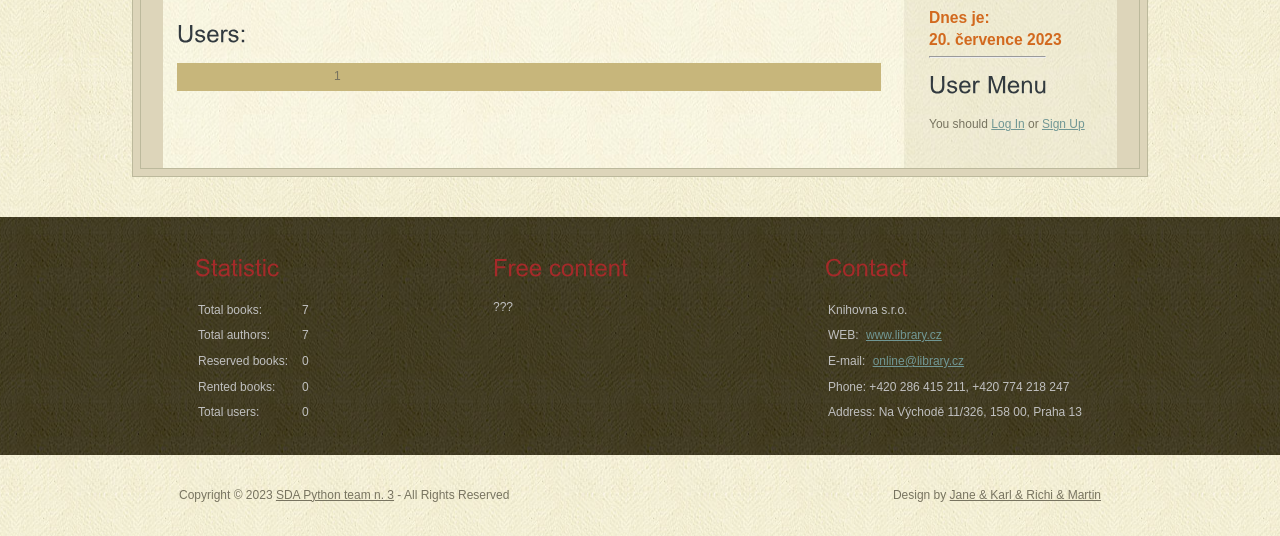
After one commit to Tacud1810/finalproject, a Django app: page /users/ in a window 1280 px wide. The commit adds this page. Shown: the part 524-1060 px from the top of the page. Run offline with Django 4.2, Linux system fonts and the light colour scheme; data comes from the database, SQL or seed files in the repository; data that the repository does not hold is empty.

```diff
--- a/accounts/views.py
+++ b/accounts/views.py
@@ -23,7 +23,6 @@ class SignUpForm(UserCreationForm):
         user = super().save(commit)
         person = Person(user=user)
         if commit:
-            person.pay_to = (datetime.now() + timedelta(days=28))
             person.save()
         return user
 
--- a/viewer/models.py
+++ b/viewer/models.py
@@ -8,7 +8,7 @@ from django.db.models import CASCADE
 
 class Person(models.Model):
 	user = models.OneToOneField(User, on_delete=CASCADE)
-	pay_to = models.DateField()
+	pay_to = models.DateField(null=True, blank=True)
 
 	def __str__(self):
 		return f"{self.user.username} - {self.user.first_name} {self.user.last_name}"
@@ -125,6 +125,8 @@ class Rented(models.Model):
 	return_date = models.DateField(blank=True, null=True)
 	returned = models.BooleanField(default=False, null=True, blank=True)
 	canceled = models.BooleanField(default=False)
+	return_to_date = models.DateField(blank=True, null=True)
+	extend = models.BooleanField(blank=True, null=True)
 
 	def __str__(self):
 		return f"{self.id_book.name} - {self.id_user}"
@@ -135,6 +137,7 @@ class Reserved(models.Model):
 	id_user = models.ForeignKey(Person, on_delete=models.SET_NULL, null=True, blank=True, default=None)
 	reservation_date = models.DateField(auto_now_add=True)
 	email_sent = models.BooleanField(default=False, null=True, blank=True)
+	canceled = models.BooleanField(default=False)
 
 	def __str__(self):
 		return f"{self.id_book.name} - {self.id_user}"
--- a/viewer/static/style.css
+++ b/viewer/static/style.css
@@ -146,7 +146,7 @@ a.com span {
 	margin:0;
 	padding:0;
 	float:left;
-	width:654px;
+	width:754px;
 }
 .content .mainbar img {
 	padding:7px;
@@ -171,7 +171,7 @@ a.com span {
 
 .article table{
 	background-color:#C7B67B;
-	width: 38rem;
+	width: 44rem;
 }
 
 .article td{
@@ -199,11 +199,11 @@ a.com span {
 .content .sidebar {
 	padding:0;
 	float:right;
-	width:300px;
+	width:230px;
 }
 .content .sidebar .gadget {
 	margin:0;
-	padding:8px 16px 8px 40px;
+	padding:8px 16px 8px 20px;
 }
 
 .date {
--- a/viewer/templates/index.html
+++ b/viewer/templates/index.html
@@ -89,7 +89,7 @@
               </script>
               <span class="date">Dnes je:</span></br>
               <span class="date" id="datum"></span>
-              <hr width="215px" align="left">
+              <hr width="115px" align="left">
               <h2 class="star">User Menu</h2>
               <ul class="sb_menu">
                 {% if user.is_authenticated %}
@@ -106,6 +106,7 @@
                   <li><a href="{% url 'genres' %}">Genres (new / edit / delete)</a></li>
                   <li><a href="{% url 'languages' %}">Languages (new / edit / delete)</a></li>
                   <li><a href="{% url 'booked' %}">Booked and rented books</a></li>
+                  <li><a href="{% url 'users' %}">Users</a></li>
                 {% endif %}
               </ul>
             </div>
--- /dev/null
+++ b/viewer/templates/users.html
@@ -0,0 +1,43 @@
+{% extends 'index.html' %}
+{% block content %}
+
+<h2><span>Users:</span> </h2>
+<ul>
+    {% for user in users %}
+      <blockquote>
+        <li><a href="{% url 'user_page' user.id %}">{{ user }}</a></li>
+      </blockquote>
+    {% endfor %}
+</ul>
+
+
+<table class="table">
+  <tr><td>
+    {% if users.has_previous %}
+      <a href="?page={{ users.previous_page_number }}">Previous</a>
+    {% endif %}
+    </td>
+    <td class="td_center">
+    {% if users.number > 10 %}
+      <a href="?page=1">1</a>
+      <span class="ellipsis">...</span>
+    {% endif %}
+    {% for i in users.paginator.page_range %}
+      {% if users.number == i %}
+        <span class="current-page">{{ i }}</span>
+      {% elif i > users.number|add:'-5' and i < users.number|add:'5' %}
+        <a href="?page={{ i }}">{{ i }}</a>
+      {% endif %}
+    {% endfor %}
+    {% if users.number < users.paginator.num_pages|add:'-10' %}
+      <span class="ellipsis">...</span>
+      <a href="?page={{ users.paginator.num_pages }}">{{ users.paginator.num_pages }}</a>
+    {% endif %}
+    </td>
+    <td class="td_right" colspan="3">
+    {% if users.has_next %}
+      <a href="?page={{ users.next_page_number }}">Next</a>
+    {% endif %}
+    </td>
+</table>
+ {% endblock %}
--- a/viewer/urls.py
+++ b/viewer/urls.py
@@ -43,4 +43,8 @@ urlpatterns = [
     path('booked/', booked, name='booked'),
     path('change_booked/', change_booked, name='change_booked'),
 
+    path('users/', UsersView.as_view(), name='users'),
+    path('user/<pk>/', user_page, name='user_page'),
+
+
 ]
--- a/viewer/views.py
+++ b/viewer/views.py
@@ -1,5 +1,5 @@
 import json
-from datetime import datetime
+from datetime import datetime, timedelta
 
 from django import forms
 from django.core.exceptions import ValidationError
@@ -17,14 +17,14 @@ from django.contrib.auth.decorators import login_required
 
 # Create your views here.
 def home(request):
-    return render(request, template_name="index.html")
+	return render(request, template_name="index.html")
 
 
 def new_books(request):
-    book_list = Book.objects.all().order_by('-id')
-    genres_list = Genre.objects.all()
-    context = {'books': book_list, 'genres': genres_list}
-    return render(request, template_name='index.html', context=context)
+	book_list = Book.objects.all().order_by('-id')
+	genres_list = Genre.objects.all()
+	context = {'books': book_list, 'genres': genres_list}
+	return render(request, template_name='index.html', context=context)
 
 
 # class NewBookView(TemplateView):
@@ -40,31 +40,31 @@ def new_books(request):
 
 
 def authors(request):
-    author_list = Author.objects.all()
-    context = {'authors': author_list}
-    return render(request, template_name='authors.html', context=context)
+	author_list = Author.objects.all()
+	context = {'authors': author_list}
+	return render(request, template_name='authors.html', context=context)
 
 
 def genres(request):
-    genres_list = Genre.objects.all()
-    context = {'genres': genres_list}
-    return render(request, template_name='genres.html', context=context)
+	genres_list = Genre.objects.all()
+	context = {'genres': genres_list}
+	return render(request, template_name='genres.html', context=context)
 
 
 def authors_ad(request):
-    authors_list = Author.objects.all()
-    context = {'authors': authors_list}
-    return render(request, template_name='authors_ad.html', context=context)
+	authors_list = Author.objects.all()
+	context = {'authors': authors_list}
+	return render(request, template_name='authors_ad.html', context=context)
 
 
 def languages(request):
-    languages_list = Language.objects.all()
-    context = {'languages': languages_list}
-    return render(request, template_name='languages.html', context=context)
+	languages_list = Language.objects.all()
+	context = {'languages': languages_list}
+	return render(request, template_name='languages.html', context=context)
 
 
 def conditions(request):
-    return render(request, template_name='conditions.html')
+	return render(request, template_name='conditions.html')
 
 
 # def books(request):
@@ -75,65 +75,64 @@ def conditions(request):
 # 	return render(request, template_name='books.html', context=context)
 
 class BooksView(TemplateView):
-    template_name = 'books.html'
-    book_list = Book.objects.all()
-    author_list = Author.objects.all()
-    # extra_context = {'books': book_list, 'author': author_list}
-    paginator = Paginator(book_list, 10)
+	template_name = 'books.html'
+	book_list = Book.objects.all().order_by('name')
+	author_list = Author.objects.all()
+	paginator = Paginator(book_list, 10)
 
-    def get_context_data(self, **kwargs):
-        context = super().get_context_data(**kwargs)
-        page_number = self.request.GET.get('page')
-        page_obj = self.paginator.get_page(page_number)
-        context['books'] = page_obj
-        context['authors'] = self.author_list
-        return context
+	def get_context_data(self, **kwargs):
+		context = super().get_context_data(**kwargs)
+		page_number = self.request.GET.get('page')
+		page_obj = self.paginator.get_page(page_number)
+		context['books'] = page_obj
+		context['authors'] = self.author_list
+		return context
 
 
 class BookForm(ModelForm):
-    class Meta:
-        model = Book
-        fields = '__all__'
+	class Meta:
+		model = Book
+		fields = '__all__'
 
-    def clean_name(self):
-        cleaned_data = super().clean()
-        name = cleaned_data.get('name').strip()
-        if len(name) < 3:
-            raise ValidationError('Name should have minimum 3 letters')
-        name = name.title()
-        return name
+	def clean_name(self):
+		cleaned_data = super().clean()
+		name = cleaned_data.get('name').strip()
+		if len(name) < 3:
+			raise ValidationError('Name should have minimum 3 letters')
+		name = name.title()
+		return name
 
-    def clean_original_name(self):
-        cleaned_data = super().clean()
-        name = cleaned_data.get('original_name').strip()
-        if len(name) < 3:
-            raise ValidationError('Name should have minimum 3 letters')
-        name = name.title()
-        return name
+	def clean_original_name(self):
+		cleaned_data = super().clean()
+		name = cleaned_data.get('original_name').strip()
+		if len(name) < 3:
+			raise ValidationError('Name should have minimum 3 letters')
+		name = name.title()
+		return name
 
-    def clean_year(self):
-        cleaned_data = super().clean()
-        year = cleaned_data.get('year')
-        if year:
-            current_year = timezone.now().year
+	def clean_year(self):
+		cleaned_data = super().clean()
+		year = cleaned_data.get('year')
+		if year:
+			current_year = timezone.now().year
 
-        if year < 1500 or year > current_year:
-            raise ValidationError('Enter correct year')
-        return year
+		if year < 1500 or year > current_year:
+			raise ValidationError('Enter correct year')
+		return year
 
-    def clean_description(self):
-        cleaned_data = super().clean()
-        description = cleaned_data.get('description').strip()
-        if len(description) < 20:
-            raise ValidationError('Description should have minimum 20 letters')
-        return description
+	def clean_description(self):
+		cleaned_data = super().clean()
+		description = cleaned_data.get('description').strip()
+		if len(description) < 20:
+			raise ValidationError('Description should have minimum 20 letters')
+		return description
 
-    def clean_page(self):
-        cleaned_data = super().clean()
-        page = cleaned_data.get('page')
-        if (page < 1 or page > 9999):
-            raise ValidationError('Enter correct number of pages')
-        return page
+	def clean_page(self):
+		cleaned_data = super().clean()
+		page = cleaned_data.get('page')
+		if (page < 1 or page > 9999):
+			raise ValidationError('Enter correct number of pages')
+		return page
 
 
 # def clean_isbn(self):
@@ -165,260 +164,294 @@ class BookForm(ModelForm):
 
 
 class LoginRequiredMixin:
-    @classmethod
-    def as_view(cls, **kwargs):
-        view = super().as_view(**kwargs)
-        return login_required(view)
+	@classmethod
+	def as_view(cls, **kwargs):
+		view = super().as_view(**kwargs)
+		return login_required(view)
 
 
 class BookCreateView(LoginRequiredMixin, CreateView):
-    template_name = 'new_book.html'
-    form_class = BookForm
-    success_url = reverse_lazy('home')
+	template_name = 'new_book.html'
+	form_class = BookForm
+	success_url = reverse_lazy('home')
 
 
 class BookUpdateView(LoginRequiredMixin, UpdateView):
-    template_name = 'new_book.html'
-    model = Book
-    form_class = BookForm
-    success_url = reverse_lazy('books')
+	template_name = 'new_book.html'
+	model = Book
+	form_class = BookForm
+	success_url = reverse_lazy('books')
 
 
 class BookDeleteView(LoginRequiredMixin, DeleteView):
-    template_name = 'book_delete_confirm.html'
-    model = Book
-    success_url = reverse_lazy('books')
+	template_name = 'book_delete_confirm.html'
+	model = Book
+	success_url = reverse_lazy('books')
 
 
 def book(request, pk):
-    book = Book.objects.get(id=pk)
-    context = {'book': book}
-    return render(request, template_name='book.html', context=context)
+	book = Book.objects.get(id=pk)
+	context = {'book': book}
+	return render(request, template_name='book.html', context=context)
+
+
+class UsersView(TemplateView):
+	template_name = 'users.html'
+	users_list = Person.objects.all().order_by('user')
+	paginator = Paginator(users_list, 10)
+
+	def get_context_data(self, **kwargs):
+		context = super().get_context_data(**kwargs)
+		page_number = self.request.GET.get('page')
+		page_obj = self.paginator.get_page(page_number)
+		context['users'] = page_obj
+		return context
+
+
+def user_page(request, pk):
+	user = Person.objects.get(id=pk)
+	context = {'user': user}
+	return render(request, template_name='user.html', context=context)
 
 
 def author(request, pk):
-    author = Author.objects.get(id=pk)
-    writing = Book.objects.filter(author=author)
-    context = {'author': author, 'writing': writing}
-    return render(request, template_name='author.html', context=context)
+	author = Author.objects.get(id=pk)
+	writing = Book.objects.filter(author=author)
+	context = {'author': author, 'writing': writing}
+	return render(request, template_name='author.html', context=context)
 
 
 class AuthorForm(ModelForm):
-    class Meta:
-        model = Author
-        fields = '__all__'
+	class Meta:
+		model = Author
+		fields = '__all__'
 
-    def clean_name(self):
-        cleaned_data = super().clean()
-        name = cleaned_data.get('name')
-        if not name.replace(" ", "").isalpha():
-            raise ValidationError('Enter correct name')
-        return name
+	def clean_name(self):
+		cleaned_data = super().clean()
+		name = cleaned_data.get('name')
+		if not name.replace(" ", "").isalpha():
+			raise ValidationError('Enter correct name')
+		return name
 
-    def clean_birth_date(self):
-        cleaned_data = super().clean()
-        birth_date = cleaned_data.get('birth_date')
-        if birth_date:
-            birth_year = birth_date.year
-            current_date = timezone.now().date()
-            current_year = timezone.now().year
-            if birth_year < 1500 or birth_year > current_year:
-                raise ValidationError('Invalid year of birth')
-            if birth_date > current_date:
-                raise ValidationError('Date cannot be in the future')
-        return birth_date
+	def clean_birth_date(self):
+		cleaned_data = super().clean()
+		birth_date = cleaned_data.get('birth_date')
+		if birth_date:
+			birth_year = birth_date.year
+			current_date = timezone.now().date()
+			current_year = timezone.now().year
+			if birth_year < 1500 or birth_year > current_year:
+				raise ValidationError('Invalid year of birth')
+			if birth_date > current_date:
+				raise ValidationError('Date cannot be in the future')
+		return birth_date
 
 
 class AuthorCreateView(LoginRequiredMixin, CreateView):
-    template_name = 'new_author.html'
-    form_class = AuthorForm
-    success_url = reverse_lazy('authors_ad')
+	template_name = 'new_author.html'
+	form_class = AuthorForm
+	success_url = reverse_lazy('authors_ad')
 
 
 class AuthorUpdateView(LoginRequiredMixin, UpdateView):
-    template_name = 'new_author.html'
-    model = Author
-    form_class = AuthorForm
-    success_url = reverse_lazy('authors_ad')
+	template_name = 'new_author.html'
+	model = Author
+	form_class = AuthorForm
+	success_url = reverse_lazy('authors_ad')
 
 
 class AuthorDeleteView(LoginRequiredMixin, DeleteView):
-    template_name = 'author_delete_confirm.html'
-    model = Author
-    success_url = reverse_lazy('authors_ad')
+	template_name = 'author_delete_confirm.html'
+	model = Author
+	success_url = reverse_lazy('authors_ad')
 
 
 class GenreForm(ModelForm):
-    class Meta:
-        model = Genre
-        fields = '__all__'
+	class Meta:
+		model = Genre
+		fields = '__all__'
 
-    def clean_name(self):
-        cleaned_data = super().clean()
-        name = cleaned_data.get('name').strip()
-        allowed = ["sci-fi"]
-        if len(name) < 3:
-            raise ValidationError('Genre should have minimum 3 letters')
-        if not (name.replace(" ", "").isalpha() or name.lower() in allowed):
-            raise ValidationError('Enter correct genre')
-        name = name.title()
-        return name
+	def clean_name(self):
+		cleaned_data = super().clean()
+		name = cleaned_data.get('name').strip()
+		allowed = ["sci-fi"]
+		if len(name) < 3:
+			raise ValidationError('Genre should have minimum 3 letters')
+		if not (name.replace(" ", "").isalpha() or name.lower() in allowed):
+			raise ValidationError('Enter correct genre')
+		name = name.title()
+		return name
 
 
 class GenreCreateView(LoginRequiredMixin, CreateView):
-    template_name = 'new_genre.html'
-    form_class = GenreForm
-    success_url = reverse_lazy('genres')
+	template_name = 'new_genre.html'
+	form_class = GenreForm
+	success_url = reverse_lazy('genres')
 
 
 class GenreUpdateView(LoginRequiredMixin, UpdateView):
-    template_name = 'new_genre.html'
-    model = Genre
-    form_class = GenreForm
-    success_url = reverse_lazy('genres')
+	template_name = 'new_genre.html'
+	model = Genre
+	form_class = GenreForm
+	success_url = reverse_lazy('genres')
 
 
 class GenreDeleteView(LoginRequiredMixin, DeleteView):
-    template_name = 'genre_delete_confirm.html'
-    model = Genre
-    success_url = reverse_lazy('genres')
+	template_name = 'genre_delete_confirm.html'
+	model = Genre
+	success_url = reverse_lazy('genres')
 
 
 class LanguageForm(ModelForm):
-    class Meta:
-        model = Language
-        fields = '__all__'
+	class Meta:
+		model = Language
+		fields = '__all__'
 
-    def clean_language(self):
-        cleaned_data = super().clean()
-        language = cleaned_data.get('language').strip()
-        if not language.replace(" ", "").isalpha():
-            raise ValidationError('Enter correct language')
-        if len(language) < 2:
-            raise ValidationError('Language should have minimum 2 letters')
-        language = language.title()
-        return language
+	def clean_language(self):
+		cleaned_data = super().clean()
+		language = cleaned_data.get('language').strip()
+		if not language.replace(" ", "").isalpha():
+			raise ValidationError('Enter correct language')
+		if len(language) < 2:
+			raise ValidationError('Language should have minimum 2 letters')
+		language = language.title()
+		return language
 
 
 class LanguageCreateView(LoginRequiredMixin, CreateView):
-    template_name = 'new_language.html'
-    form_class = LanguageForm
-    success_url = reverse_lazy('languages')
+	template_name = 'new_language.html'
+	form_class = LanguageForm
+	success_url = reverse_lazy('languages')
 
 
 class LanguageUpdateView(LoginRequiredMixin, UpdateView):
-    template_name = 'new_language.html'
-    model = Language
-    form_class = LanguageForm
-    success_url = reverse_lazy('languages')
+	template_name = 'new_language.html'
+	model = Language
+	form_class = LanguageForm
+	success_url = reverse_lazy('languages')
 
 
 class LanguageDeleteView(LoginRequiredMixin, DeleteView):
-    template_name = 'language_delete_confirm.html'
-    model = Language
-    success_url = reverse_lazy('genres')
+	template_name = 'language_delete_confirm.html'
+	model = Language
+	success_url = reverse_lazy('genres')
 
 
 def search(request):
-    if request.method == 'POST':
-        pattern = request.POST.get('editbox_search').strip()
-        if len(pattern) > 0:
-            books_name = Book.objects.filter(name__contains=pattern)
-            books_original_name = Book.objects.filter(original_name__contains=pattern)
-            books_description = Book.objects.filter(description__contains=pattern)
-            authors = Author.objects.filter(name__contains=pattern)
-            context = {'pattern': pattern,
-                       'books_name': books_name,
-                       'books_original_name': books_original_name,
-                       'books_description': books_description,
-                       'authors': authors}
-            return render(request, template_name='search.html', context=context)
-    return render(request, 'index.html')
+	if request.method == 'POST':
+		pattern = request.POST.get('editbox_search').strip()
+		if len(pattern) > 0:
+			books_name = Book.objects.filter(name__contains=pattern)
+			books_original_name = Book.objects.filter(original_name__contains=pattern)
+			books_description = Book.objects.filter(description__contains=pattern)
+			authors = Author.objects.filter(name__contains=pattern)
+			users = Person.objects.filter(user__first_name__icontains=pattern) \
+			        or Person.objects.filter(user__last_name__icontains=pattern) \
+			        or Person.objects.filter(user__username__icontains=pattern)
+			persons = Person.objects.filter()
+			context = {'pattern': pattern,
+			           'books_name': books_name,
+			           'books_original_name': books_original_name,
+			           'books_description': books_description,
+			           'authors': authors,
+			           'users': users}
+			return render(request, template_name='search.html', context=context)
+	return render(request, 'index.html')
 
 
 def cart(request):
-    if request.user.is_authenticated:
-        customer = request.user.person
-        order, created = Order.objects.get_or_create(user=customer, complete=False)
-        items = order.orderitem_set.all()
-    else:
-        items = []
-        order = {'get_cart_items': 0}
-    context = {'items': items, 'order': order}
-    return render(request, 'cart.html', context)
+	if request.user.is_authenticated:
+		customer = request.user.person
+		order, created = Order.objects.get_or_create(user=customer, complete=False)
+		items = order.orderitem_set.all()
+	else:
+		items = []
+		order = {'get_cart_items': 0}
+	context = {'items': items, 'order': order}
+	return render(request, 'cart.html', context)
 
 
+# @atomic
 def update_item(request):
-    data = json.loads(request.body)
-    book_id = data['book_id']
-    action = data['action']
+	data = json.loads(request.body)
+	book_id = data['book_id']
+	action = data['action']
 
-    customer = request.user.person
-    book = Book.objects.get(id=book_id)
-    order, created = Order.objects.get_or_create(user=customer, complete=False)
-    order_item, created = OrderItem.objects.get_or_create(cart=order, book=book)
+	customer = request.user.person
+	book = Book.objects.get(id=book_id)
+	order, created = Order.objects.get_or_create(user=customer, complete=False)
+	order_item, created = OrderItem.objects.get_or_create(cart=order, book=book)
+	print(order)
+	print(order_item.book.name)
+	print(book.name)
+	if action == 'add':
+		if not OrderItem.objects.filter(cart=order, book=book).exists():
+			if book.amount > 0:
+				order_item.save()
+				book.amount -= 1
+				book.save()
+	if action == 'remove':
+		order_item.delete()
+		book.amount += 1
+		book.save()
+	if action == "reserve":
+		book, created = Reserved.objects.get_or_create(id_user=customer, id_book=book)
 
-    if book.amount > 0:
-        order_item.save()
-        book.amount -= 1
-        book.save()
-    if action == 'remove':
-        order_item.delete()
-        book.amount += 1
-        book.save()
-    if action == "reserve":
-        book, created = Reserved.objects.get_or_create(id_user=customer, id_book=book)
-
-    return JsonResponse('Item was added', safe=False)
+	return JsonResponse('Item was added', safe=False)
 
 
+@atomic
 def order_done(request):
-    customer = request.user.person
-    order, created = Order.objects.get_or_create(user=customer, complete=False)
-    orderitems = order.orderitem_set.all()
-    order.complete = True
-    order.save()
-    for orderitem in orderitems:
-        rented = Rented.objects.create(id_book=orderitem.book, id_user=customer, id_order=order)
-        rented.save()
-    return render(request, template_name="order_done.html")
+	customer = request.user.person
+	order, created = Order.objects.get_or_create(user=customer, complete=False)
+	orderitems = order.orderitem_set.all()
+	order.complete = True
+	order.save()
+	for orderitem in orderitems:
+		rented = Rented.objects.create(id_book=orderitem.book, id_user=customer, id_order=order)
+		rented.save()
+	return render(request, template_name="order_done.html")
 
 
 def booked(request):
+	rented_books = Rented.objects.all().order_by('-id')
 
-    rented_books = Rented.objects.all().order_by('-id')
+	context = {'rented_books': rented_books}
+	return render(request, template_name="booked.html", context=context)
 
-    context = {'rented_books': rented_books}
-    return render(request, template_name="booked.html", context=context)
 
 @atomic
 def change_booked(request):
-    data = json.loads(request.body)
-    book_id = data['book_id']
-    order_id = data['order_id']
-    action = data['action']
-    customer = request.user.person
-    book = Book.objects.get(id=book_id)
-    order = Order.objects.filter(id=order_id, user=customer, complete=True, orderitem__book=book).first()
-    orderitem = OrderItem.objects.get(cart=order_id, book=book)
+	data = json.loads(request.body)
+	book_id = data['book_id']
+	order_id = data['order_id']
+	action = data['action']
+	customer = request.user.person
+	book = Book.objects.get(id=book_id)
+	order = Order.objects.filter(id=order_id, user=customer, complete=True, orderitem__book=book).first()
+	orderitem = OrderItem.objects.get(cart=order_id, book=book)
 
-    rented = Rented.objects.get(id_order=order.id, id_book=book, id_user=customer)
+	rented = Rented.objects.get(id_order=order.id, id_book=book, id_user=customer)
 
-    if action == 'cancel':
-        rented.canceled = True
-        rented.save()
-        orderitem.canceled = True
-        orderitem.save()
-        book.amount += 1
-        book.save()
-    if action == 'rent':
-        rented.rent_date = datetime.now()
-        rented.save()
-    if action == 'return':
-        rented.return_date = datetime.now()
-        rented.save()
-        book.amount += 1
-        book.save()
+	if action == 'cancel':
+		rented.canceled = True
+		rented.save()
+		orderitem.canceled = True
+		orderitem.save()
+		book.amount += 1
+		book.save()
+	if action == 'rent':
+		rented.rent_date = datetime.now()
+		rented.return_to_date = datetime.now() + timedelta(days=28)
+		rented.save()
+	if action == 'return':
+		rented.return_date = datetime.now()
+		rented.save()
+		book.amount += 1
+		book.save()
+	if action == 'extend':
+		rented.return_to_date += timedelta(days=7)
+		rented.extend = True
+		rented.save()
 
-
-    return JsonResponse('Item was changed', safe=False)
+	return JsonResponse('Item was changed', safe=False)
```
Also changed, not shown: viewer/templates/book.html (+11 -3 lines), viewer/templates/booked.html (+8 -2 lines), viewer/templates/search.html (+9 -1 lines), viewer/templates/user.html (added, +46 -0 lines), viewer/static/images/content_bg.jpg.
